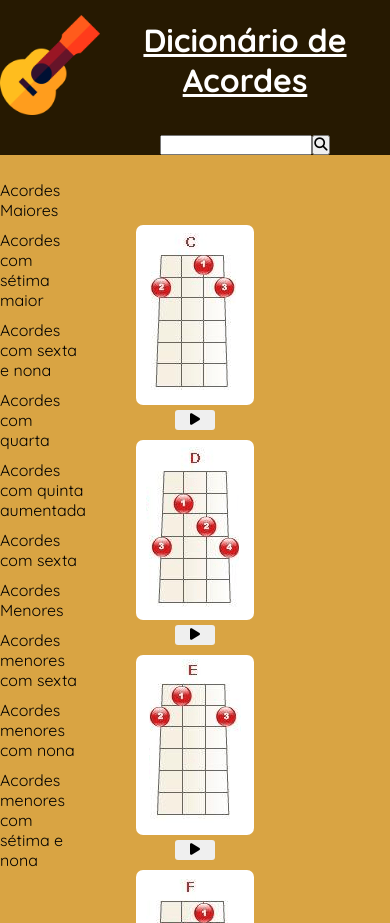
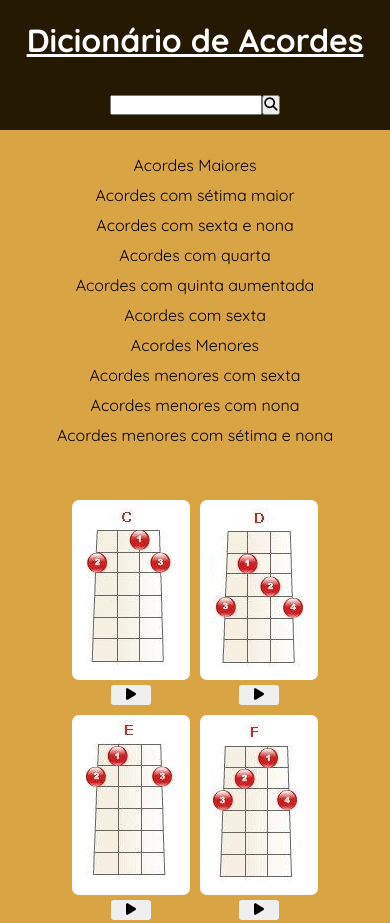
Before and after one commit to AndrewPorto/Dicionario-de-acordes, a plain HTML site: page index.html in a window 390 px wide. Shown: the top 923 px of the page. Drawn offline with Linux system fonts and the light colour scheme.

Commit message:
Ajuste responsividade

```diff
--- a/css/style.css
+++ b/css/style.css
@@ -32,6 +32,8 @@
     margin-top: 20px;
     padding-bottom: 10px;
 }
+
+
 
 .search {
     display: flex;
@@ -112,3 +114,26 @@ footer p{
 footer a {
     color: #FFF;
 }
+
+@media (max-width: 739px) {
+	.container {
+		flex-direction: column;
+		max-width: 400px;
+	}
+    .header .container img {
+        display: none;
+    }
+
+    .search-inputs {
+        padding-bottom: 15px;
+    }
+
+    menu nav ul li {
+        text-align: center;
+    }
+
+    .container-acordes {
+        justify-content: center;
+
+    }
+}
```
